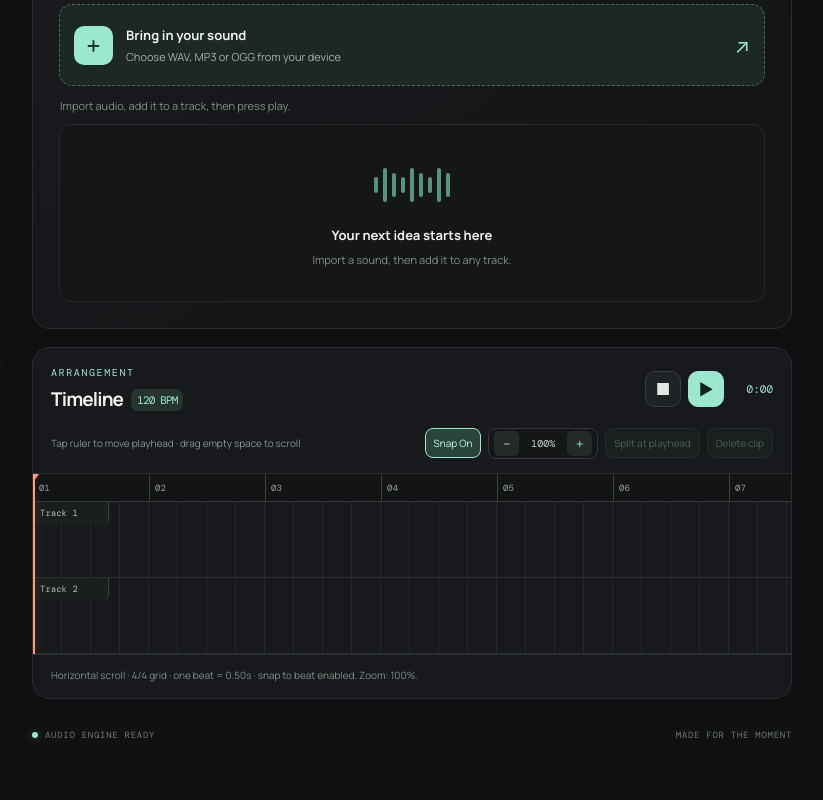
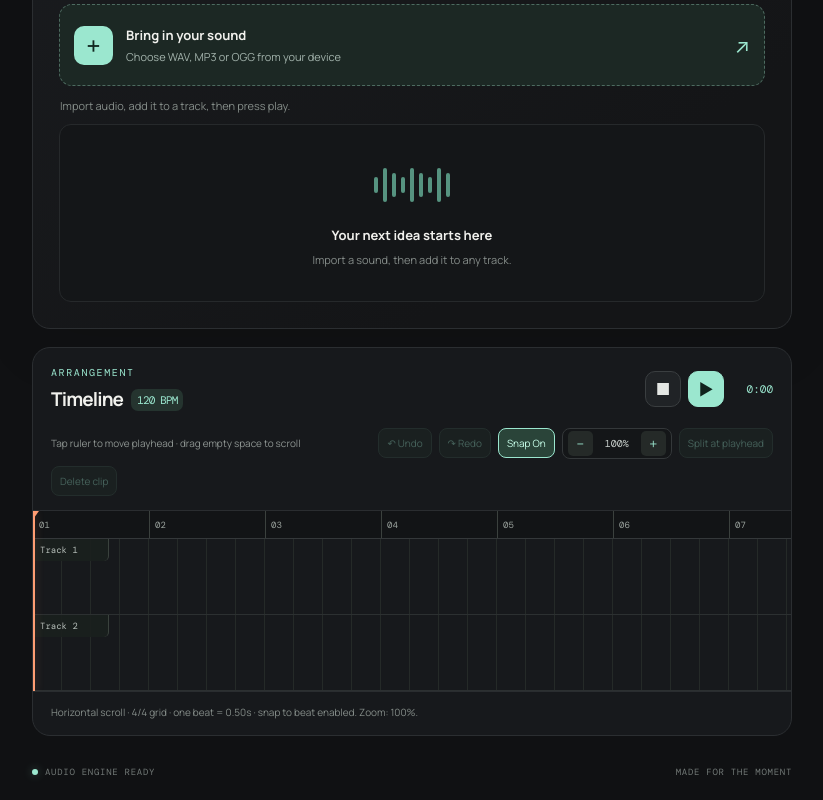
Before and after one commit to Startat6am/otr-daw, a React (Vite) app: page / in a window 1280 px wide. Shown: the part 491-1291 px from the top of the page, without its empty margins (228-1051 px from the left). Before the commit the page ends 1254 px from the top, so only its background shows below. Built offline with nearby package versions, Linux system fonts and the light colour scheme.

Commit message:
feat: add undo and redo for clip edits

```diff
--- a/src/App.tsx
+++ b/src/App.tsx
@@ -77,6 +77,10 @@ export default function App() {
   const [selectedClip, setSelectedClip] = useState<string | null>(null);
   const [snapEnabled, setSnapEnabled] = useState(true);
   const [timelineZoom, setTimelineZoom] = useState(1);
+  const [historyVersion, setHistoryVersion] = useState(0);
+  const tracksRef = useRef<Track[]>(INITIAL_TRACKS);
+  const undoStackRef = useRef<Track[][]>([]);
+  const redoStackRef = useRef<Track[][]>([]);
   const PX_PER_SECOND = BASE_PX_PER_SECOND * timelineZoom;
   const contextRef = useRef<AudioContext | null>(null);
   const sourcesRef = useRef<AudioBufferSourceNode[]>([]);
@@ -85,6 +89,35 @@ export default function App() {
   const clockStartRef = useRef(0);
   const rafRef = useRef<number | null>(null);
   const dragRef = useRef<{ clipId: string; fromTrackId: string; startX: number; start: number; sourceStart: number; sourceEnd: number; mode: "move" | "left" | "right"; moved: boolean } | null>(null);
+
+  function commitTracks(updater: (current: Track[]) => Track[]) {
+    const current = tracksRef.current;
+    undoStackRef.current.push(current);
+    if (undoStackRef.current.length > 100) undoStackRef.current.shift();
+    redoStackRef.current = [];
+    const next = updater(current);
+    tracksRef.current = next;
+    setTracks(next);
+    setHistoryVersion((version) => version + 1);
+  }
+  function undoEdit() {
+    const previous = undoStackRef.current.pop();
+    if (!previous) return;
+    redoStackRef.current.push(tracksRef.current);
+    tracksRef.current = previous;
+    setTracks(previous);
+    setHistoryVersion((version) => version + 1);
+    setStatus("Undo: previous edit restored.");
+  }
+  function redoEdit() {
+    const next = redoStackRef.current.pop();
+    if (!next) return;
+    undoStackRef.current.push(tracksRef.current);
+    tracksRef.current = next;
+    setTracks(next);
+    setHistoryVersion((version) => version + 1);
+    setStatus("Redo: edit restored.");
+  }
 
   function getContext() {
     if (!contextRef.current) contextRef.current = new AudioContext();
@@ -223,12 +256,18 @@ export default function App() {
   }
   function addClip(asset: ImportedAudio, trackId: string) {
     const clip: Clip = { id: uid(), assetId: asset.id, start: 0, sourceStart: 0, sourceEnd: asset.duration };
-    setTracks((current) => current.map((track) => track.id === trackId ? { ...track, clips: [...track.clips, clip] } : track));
+    commitTracks((current) => current.map((track) => track.id === trackId ? { ...track, clips: [...track.clips, clip] } : track));
     setSelectedClip(clip.id);
     setStatus(`Added ${asset.name} to ${tracks.find((track) => track.id === trackId)?.name}.`);
   }
-  function updateClip(clipId: string, change: Partial<Clip>) {
-    setTracks((current) => current.map((track) => ({ ...track, clips: track.clips.map((clip) => clip.id === clipId ? { ...clip, ...change } : clip) })));
+  function updateClip(clipId: string, change: Partial<Clip>, recordHistory = true) {
+    const updater = (current: Track[]) => current.map((track) => ({ ...track, clips: track.clips.map((clip) => clip.id === clipId ? { ...clip, ...change } : clip) }));
+    if (recordHistory) commitTracks(updater);
+    else {
+      const next = updater(tracksRef.current);
+      tracksRef.current = next;
+      setTracks(next);
+    }
   }
   function nudgeClip(clip: Clip, amount: number) {
     updateClip(clip.id, { start: Math.max(0, clip.start + amount * BEAT) });
@@ -239,7 +278,7 @@ export default function App() {
   function splitSelected() {
     if (!selectedClip) { setStatus("Select a clip first."); return; }
     let didSplit = false;
-    setTracks((current) => current.map((track) => {
+    commitTracks((current) => current.map((track) => {
       const index = track.clips.findIndex((clip) => clip.id === selectedClip);
       if (index < 0) return track;
       const clip = track.clips[index];
@@ -258,7 +297,7 @@ export default function App() {
   }
   function removeSelected() {
     if (!selectedClip) return;
-    setTracks((current) => current.map((track) => ({ ...track, clips: track.clips.filter((clip) => clip.id !== selectedClip) })));
+    commitTracks((current) => current.map((track) => ({ ...track, clips: track.clips.filter((clip) => clip.id !== selectedClip) })));
     setSelectedClip(null);
     setStatus("Clip removed from the timeline.");
   }
@@ -312,7 +351,7 @@ export default function App() {
             <span className="time-readout">{formatTime(playhead)}</span>
           </div>
         </div>
-        <div className="edit-tools"><span>Tap ruler to move playhead · drag empty space to scroll</span><button className={snapEnabled ? "tool-active" : ""} aria-pressed={snapEnabled} onClick={() => setSnapEnabled((value) => !value)}>Snap {snapEnabled ? "On" : "Off"}</button><div className="zoom-control" aria-label="Timeline zoom"><button aria-label="Zoom out" onClick={() => setTimelineZoom((value) => Math.max(.5, Math.round((value - .25) * 100) / 100))} disabled={timelineZoom <= .5}>−</button><span>{Math.round(timelineZoom * 100)}%</span><button aria-label="Zoom in" onClick={() => setTimelineZoom((value) => Math.min(2, Math.round((value + .25) * 100) / 100))} disabled={timelineZoom >= 2}>+</button></div><button onClick={splitSelected} disabled={!selectedClip}>Split at playhead</button><button onClick={removeSelected} disabled={!selectedClip}>Delete clip</button></div>
+        <div className="edit-tools"><span>Tap ruler to move playhead · drag empty space to scroll</span><button onClick={undoEdit} disabled={undoStackRef.current.length === 0} aria-label="Undo last edit">↶ Undo</button><button onClick={redoEdit} disabled={redoStackRef.current.length === 0} aria-label="Redo last undone edit">↷ Redo</button><button className={snapEnabled ? "tool-active" : ""} aria-pressed={snapEnabled} onClick={() => setSnapEnabled((value) => !value)}>Snap {snapEnabled ? "On" : "Off"}</button><div className="zoom-control" aria-label="Timeline zoom"><button aria-label="Zoom out" onClick={() => setTimelineZoom((value) => Math.max(.5, Math.round((value - .25) * 100) / 100))} disabled={timelineZoom <= .5}>−</button><span>{Math.round(timelineZoom * 100)}%</span><button aria-label="Zoom in" onClick={() => setTimelineZoom((value) => Math.min(2, Math.round((value + .25) * 100) / 100))} disabled={timelineZoom >= 2}>+</button></div><button onClick={splitSelected} disabled={!selectedClip}>Split at playhead</button><button onClick={removeSelected} disabled={!selectedClip}>Delete clip</button></div>
         <div className="timeline-scroll">
           <div className="timeline-inner" style={{ width: timelineWidth }}>
             <div className="ruler" style={{ width: timelineWidth }} onPointerDown={(event) => {
@@ -332,6 +371,10 @@ export default function App() {
                     const target = event.target as HTMLElement;
                     const edge = target.closest<HTMLElement>("[data-edge]")?.dataset.edge;
                     dragRef.current = { clipId: clip.id, fromTrackId: track.id, startX: event.clientX, start: clip.start, sourceStart: clip.sourceStart, sourceEnd: clip.sourceEnd, mode: edge === "left" || edge === "right" ? edge : "move", moved: false };
+                    undoStackRef.current.push(tracksRef.current);
+                    if (undoStackRef.current.length > 100) undoStackRef.current.shift();
+                    redoStackRef.current = [];
+                    setHistoryVersion((version) => version + 1);
                     event.currentTarget.setPointerCapture(event.pointerId);
                     setSelectedClip(clip.id);
                   }}
@@ -340,13 +383,13 @@ export default function App() {
                     if (!drag || drag.clipId !== clip.id || !event.buttons) return;
                     const delta = (event.clientX - drag.startX) / PX_PER_SECOND;
                     if (Math.abs(event.clientX - drag.startX) > 3) drag.moved = true;
-                    if (drag.mode === "move") updateClip(clip.id, { start: Math.max(0, snapTime(drag.start + delta)) });
+                    if (drag.mode === "move") updateClip(clip.id, { start: Math.max(0, snapTime(drag.start + delta)) }, false);
                     else if (drag.mode === "left") {
                       const sourceStart = Math.max(0, Math.min(drag.sourceEnd - .05, snapEnabled ? snapTime(drag.sourceStart + delta) : drag.sourceStart + delta));
-                      updateClip(clip.id, { sourceStart, start: Math.max(0, drag.start + sourceStart - drag.sourceStart) });
+                      updateClip(clip.id, { sourceStart, start: Math.max(0, drag.start + sourceStart - drag.sourceStart) }, false);
                     } else {
                       const sourceEnd = snapEnabled ? snapTime(drag.sourceEnd + delta) : drag.sourceEnd + delta;
-                      updateClip(clip.id, { sourceEnd: Math.max(drag.sourceStart + .05, Math.min(asset.duration, sourceEnd)) });
+                      updateClip(clip.id, { sourceEnd: Math.max(drag.sourceStart + .05, Math.min(asset.duration, sourceEnd)) }, false);
                     }
                   }}
                   onPointerUp={(event) => {
@@ -354,14 +397,17 @@ export default function App() {
                     if (!drag || drag.clipId !== clip.id) return;
                     const dropTrack = document.elementFromPoint(event.clientX, event.clientY)?.closest<HTMLElement>("[data-track-id]")?.dataset.trackId;
                     if (drag.moved && drag.mode === "move" && dropTrack && dropTrack !== drag.fromTrackId) {
-                      setTracks((current) => {
+                      const currentTracks = tracksRef.current;
+                      const nextTracks = (() => {
                         let movedClip: Clip | undefined;
                         const without = current.map((item) => ({ ...item, clips: item.clips.filter((candidate) => {
                           if (candidate.id === clip.id) { movedClip = candidate; return false; }
                           return true;
                         }) }));
                         return without.map((item) => item.id === dropTrack && movedClip ? { ...item, clips: [...item.clips, movedClip] } : item);
-                      });
+                      })();
+                      tracksRef.current = nextTracks;
+                      setTracks(nextTracks);
                       setStatus("Clip moved to another track.");
                     }
                     dragRef.current = null;
```
